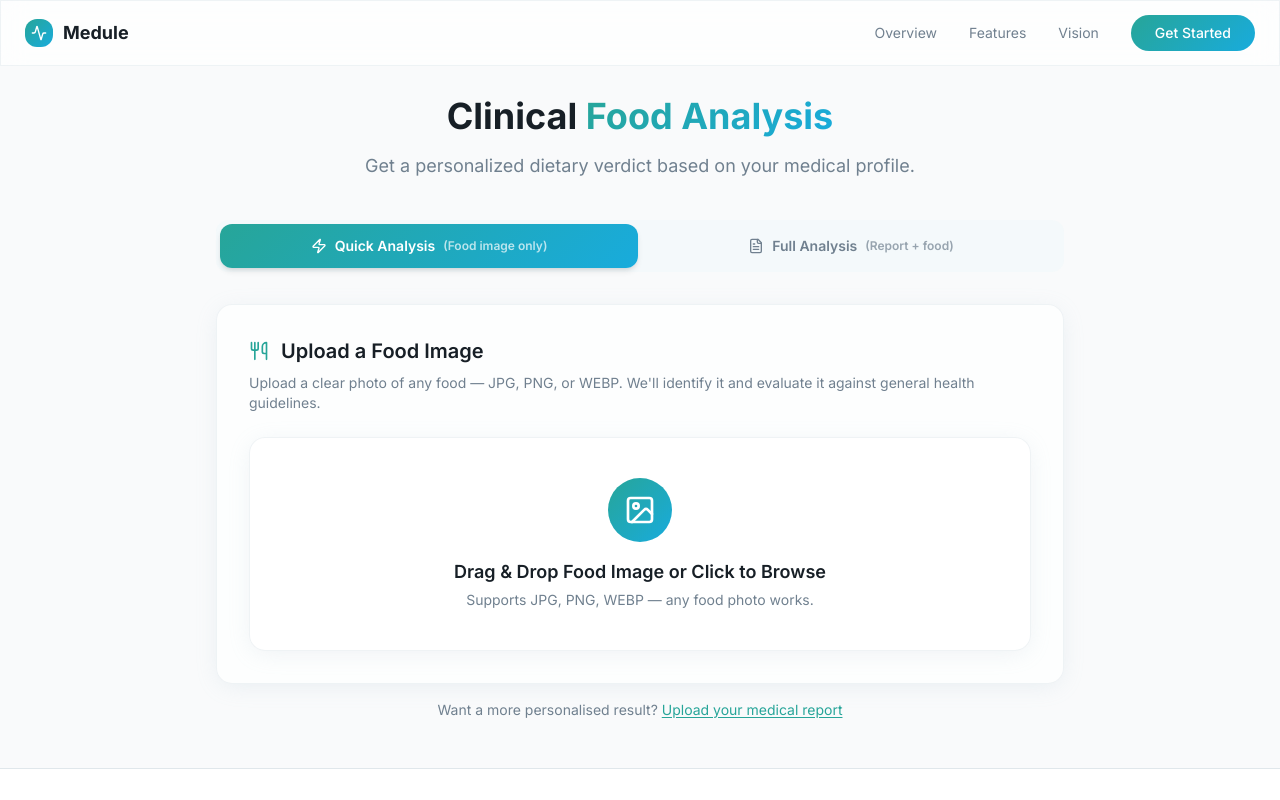
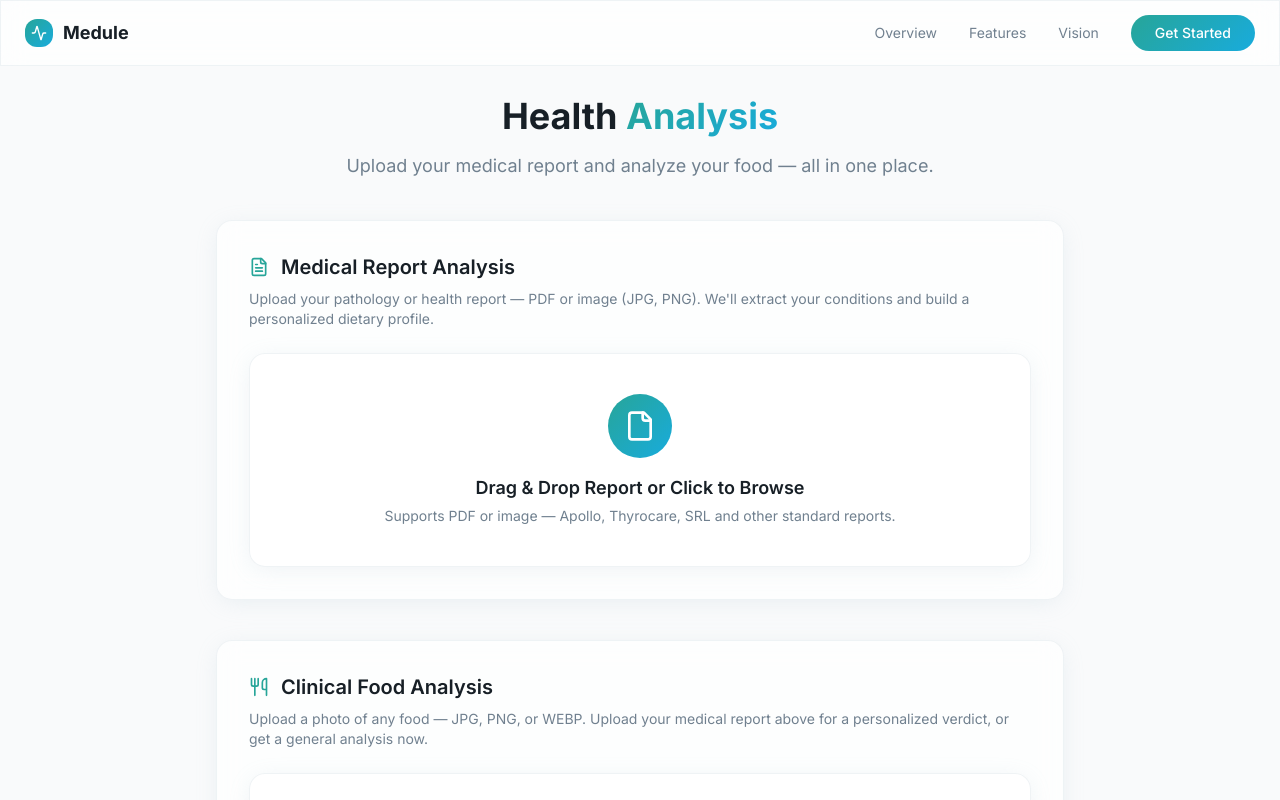
Before and after one commit to Areeb455/medule, a React (Vite) app: page /analyze in a window 1280 px wide. Shown: the top 800 px of the page. Built offline with nearby package versions, Linux system fonts and the light colour scheme; the HTML template or start-up script is replaced by a standard one.

Commit message:
Refactor Analyze component for improved functionality

```diff
--- a/src/pages/Analyze.tsx
+++ b/src/pages/Analyze.tsx
@@ -4,21 +4,14 @@ import FooterSection from "@/components/FooterSection";
 import FileUpload from "@/components/analyze/FileUpload";
 import { Button } from "@/components/ui/button";
 import { useToast } from "@/hooks/use-toast";
-import {
-  Activity, CheckCircle, AlertTriangle, Info,
-  Utensils, FileText, RotateCcw, Zap
-} from "lucide-react";
-
-type Mode = "quick" | "full";
-type QuickStep = 1 | 2;
-type FullStep  = 1 | 2 | 3;
+import { Activity, CheckCircle, AlertTriangle, Info, RotateCcw, FileText, Utensils } from "lucide-react";
 
 function AnalysisResult({ result, foodPreview, profileLabel, onReset }: {
   result: any; foodPreview: string | null; profileLabel: string; onReset: () => void;
 }) {
   const approved = result.dietary_status === "APPROVED";
   return (
-    <div className="animate-fade-in-up space-y-6">
+    <div className="animate-fade-in-up space-y-6 mt-6">
       <div className="glass card-shadow rounded-2xl p-8">
         <div className="flex flex-col md:flex-row gap-8">
           <div className="w-full md:w-1/3 flex flex-col items-center">
@@ -93,178 +86,130 @@ function AnalysisResult({ result, foodPreview, profileLabel, onReset }: {
 
 export default function Analyze() {
   const { toast } = useToast();
-  const [mode, setMode] = useState<Mode>("quick");
-
-  const [quickStep, setQuickStep] = useState<QuickStep>(1);
-  const [quickFoodPreview, setQuickFoodPreview] = useState<string | null>(null);
-  const [quickResult, setQuickResult] = useState<any>(null);
-  const [quickLoading, setQuickLoading] = useState(false);
-
-  const [fullStep, setFullStep] = useState<FullStep>(1);
-  const [profileData, setProfileData] = useState<any>(null);
-  const [fullFoodPreview, setFullFoodPreview] = useState<string | null>(null);
-  const [fullResult, setFullResult] = useState<any>(null);
-  const [fullLoading, setFullLoading] = useState(false);
-
   const API = "https://medule-3ix4.onrender.com";
 
-  const handleQuickFoodUpload = async (file: File) => {
-    setQuickFoodPreview(URL.createObjectURL(file));
-    setQuickLoading(true);
+  // ── Medical Report state ──
+  const [reportLoading, setReportLoading] = useState(false);
+  const [profileData, setProfileData] = useState<any>(null);
+
+  // ── Food Analysis state ──
+  const [foodLoading, setFoodLoading] = useState(false);
+  const [foodPreview, setFoodPreview] = useState<string | null>(null);
+  const [foodResult, setFoodResult] = useState<any>(null);
+
+  // ── Medical Report upload (PDF or image) ──
+  const handleReportUpload = async (file: File) => {
+    const isPdf = file.name.toLowerCase().endsWith(".pdf");
+    const isImage = file.type.startsWith("image/");
+
+    if (!isPdf && !isImage) {
+      toast({ title: "Invalid file", description: "Please upload a PDF or an image of your report.", variant: "destructive" });
+      return;
+    }
+
+    setReportLoading(true);
+    setProfileData(null);
+
+    const formData = new FormData();
+    formData.append("file", file);
+
+    try {
+      const res = await fetch(`${API}/upload-medical-report`, { method: "POST", body: formData });
+      if (!res.ok) {
+        const b = await res.json().catch(() => ({ detail: "Upload failed." }));
+        throw new Error(b.detail ?? "Upload failed.");
+      }
+      setProfileData(await res.json());
+      toast({ title: "Report Analyzed", description: "Medical profile generated successfully." });
+    } catch (err: any) {
+      toast({ title: "Upload Failed", description: err.message, variant: "destructive" });
+    } finally {
+      setReportLoading(false);
+    }
+  };
+
+  const resetReport = () => setProfileData(null);
+
+  // ── Food upload ──
+  const handleFoodUpload = async (file: File) => {
+    setFoodPreview(URL.createObjectURL(file));
+    setFoodResult(null);
+    setFoodLoading(true);
+
     const formData = new FormData();
     formData.append("image", file);
-    formData.append("profile", "full");
+    formData.append("profile", profileData?.assigned_profile || "full");
+
     try {
       const res = await fetch(`${API}/analyze-food`, { method: "POST", body: formData });
-      if (!res.ok) { const b = await res.json().catch(() => ({ detail: "Analysis failed." })); throw new Error(b.detail); }
-      setQuickResult(await res.json());
-      setQuickStep(2);
+      if (!res.ok) {
+        const b = await res.json().catch(() => ({ detail: "Analysis failed." }));
+        throw new Error(b.detail ?? "Analysis failed.");
+      }
+      setFoodResult(await res.json());
       toast({ title: "Analysis Complete", description: "Food has been evaluated." });
     } catch (err: any) {
       toast({ title: "Analysis Failed", description: err.message, variant: "destructive" });
-    } finally { setQuickLoading(false); }
+    } finally {
+      setFoodLoading(false);
+    }
   };
 
-  const resetQuick = () => { setQuickStep(1); setQuickFoodPreview(null); setQuickResult(null); };
-
-  const handleReportUpload = async (file: File) => {
-    if (!file.name.toLowerCase().endsWith(".pdf")) {
-      toast({ title: "Invalid file", description: "Please upload a PDF file.", variant: "destructive" }); return;
-    }
-    setFullLoading(true);
-    const formData = new FormData();
-    formData.append("file", file);
-    try {
-      const res = await fetch(`${API}/upload-medical-report`, { method: "POST", body: formData });
-      if (!res.ok) { const b = await res.json().catch(() => ({ detail: "Upload failed." })); throw new Error(b.detail); }
-      setProfileData(await res.json());
-      setFullStep(2);
-      toast({ title: "Report Analyzed", description: "Medical profile generated." });
-    } catch (err: any) {
-      toast({ title: "Upload Failed", description: err.message, variant: "destructive" });
-    } finally { setFullLoading(false); }
-  };
-
-  const handleFullFoodUpload = async (file: File) => {
-    setFullFoodPreview(URL.createObjectURL(file));
-    setFullLoading(true);
-    const formData = new FormData();
-    formData.append("image", file);
-    formData.append("profile", profileData?.assigned_profile || "full");
-    try {
-      const res = await fetch(`${API}/analyze-food`, { method: "POST", body: formData });
-      if (!res.ok) { const b = await res.json().catch(() => ({ detail: "Analysis failed." })); throw new Error(b.detail); }
-      setFullResult(await res.json());
-      setFullStep(3);
-      toast({ title: "Analysis Complete", description: "Food evaluated against your profile." });
-    } catch (err: any) {
-      toast({ title: "Analysis Failed", description: err.message, variant: "destructive" });
-    } finally { setFullLoading(false); }
-  };
-
-  const resetFull = () => { setFullStep(1); setProfileData(null); setFullFoodPreview(null); setFullResult(null); };
+  const resetFood = () => { setFoodPreview(null); setFoodResult(null); };
 
   return (
     <div className="min-h-screen bg-background flex flex-col">
       <Navbar />
       <main className="flex-1 pt-24 pb-12">
-        <div className="container mx-auto px-6 max-w-4xl">
+        <div className="container mx-auto px-6 max-w-4xl space-y-10">
 
-          <div className="mb-10 text-center animate-fade-in-up">
+          {/* ── Page header ── */}
+          <div className="text-center animate-fade-in-up">
             <h1 className="text-3xl md:text-4xl font-bold mb-4 text-foreground">
-              Clinical <span className="gradient-text">Food Analysis</span>
+              Health <span className="gradient-text">Analysis</span>
             </h1>
             <p className="text-muted-foreground text-lg">
-              Get a personalized dietary verdict based on your medical profile.
+              Upload your medical report and analyze your food — all in one place.
             </p>
           </div>
 
-          {/* Mode Tabs */}
-          <div className="flex rounded-xl bg-secondary/30 p-1 mb-8 gap-1">
-            <button
-              onClick={() => setMode("quick")}
-              className={`flex-1 flex items-center justify-center gap-2 py-3 px-4 rounded-lg text-sm font-semibold transition-all ${mode === "quick" ? "gradient-bg text-primary-foreground shadow-md" : "text-muted-foreground hover:text-foreground"}`}
-            >
-              <Zap className="h-4 w-4" /> Quick Analysis
-              <span className="text-xs opacity-70 hidden sm:inline">(Food image only)</span>
-            </button>
-            <button
-              onClick={() => setMode("full")}
-              className={`flex-1 flex items-center justify-center gap-2 py-3 px-4 rounded-lg text-sm font-semibold transition-all ${mode === "full" ? "gradient-bg text-primary-foreground shadow-md" : "text-muted-foreground hover:text-foreground"}`}
-            >
-              <FileText className="h-4 w-4" /> Full Analysis
-              <span className="text-xs opacity-70 hidden sm:inline">(Report + food)</span>
-            </button>
-          </div>
-
-          {/* QUICK MODE */}
-          {mode === "quick" && (
-            <>
-              {quickStep === 1 && (
-                <div className="animate-fade-in-up">
-                  <div className="glass card-shadow rounded-2xl p-8 mb-4">
+          {/* ══════════════════════════════════════
+              SECTION 1 — Medical Report Analysis
+          ══════════════════════════════════════ */}
+          <div className="glass card-shadow rounded-2xl p-8 animate-fade-in-up">
             <div className="flex items-center gap-3 mb-2">
-                      <Utensils className="h-5 w-5 text-primary" />
-                      <h2 className="text-xl font-semibold text-foreground">Upload a Food Image</h2>
+              <FileText className="h-5 w-5 text-primary" />
+              <h2 className="text-xl font-semibold text-foreground">Medical Report Analysis</h2>
             </div>
             <p className="text-muted-foreground text-sm mb-6">
-                      Upload a clear photo of any food — JPG, PNG, or WEBP. We'll identify it and evaluate it against general health guidelines.
+              Upload your pathology or health report — PDF or image (JPG, PNG). We'll extract your conditions and build a personalized dietary profile.
             </p>
+
+            {!profileData ? (
+              <>
                 <FileUpload
-                      type="image"
-                      accept="image/jpeg, image/jpg, image/png, image/webp"
-                      label="Drag & Drop Food Image or Click to Browse"
-                      description="Supports JPG, PNG, WEBP — any food photo works."
-                      onFileSelect={handleQuickFoodUpload}
-                      isLoading={quickLoading}
+                  type="pdf"
+                  accept="application/pdf, image/jpeg, image/jpg, image/png, image/webp"
+                  label="Drag & Drop Report or Click to Browse"
+                  description="Supports PDF or image — Apollo, Thyrocare, SRL and other standard reports."
+                  onFileSelect={handleReportUpload}
+                  isLoading={reportLoading}
                 />
-                    {quickLoading && <p className="text-center mt-4 text-muted-foreground animate-pulse">Identifying food and running analysis...</p>}
-                  </div>
-                  <div className="text-center text-sm text-muted-foreground">
-                    Want a more personalised result?{" "}
-                    <button onClick={() => setMode("full")} className="text-primary underline underline-offset-2">Upload your medical report</button>
-                  </div>
-                </div>
-              )}
-              {quickStep === 2 && quickResult && (
-                <AnalysisResult result={quickResult} foodPreview={quickFoodPreview} profileLabel="general health" onReset={resetQuick} />
+                {reportLoading && (
+                  <p className="text-center mt-4 text-muted-foreground animate-pulse">
+                    Analyzing medical report with AI...
+                  </p>
                 )}
               </>
-          )}
-
-          {/* FULL MODE */}
-          {mode === "full" && (
-            <>
-              {fullStep === 1 && (
-                <div className="animate-fade-in-up">
-                  <div className="glass card-shadow rounded-2xl p-8">
-                    <div className="flex items-center gap-3 mb-2">
-                      <div className="w-8 h-8 rounded-full gradient-bg flex items-center justify-center text-primary-foreground font-bold text-sm">1</div>
-                      <h2 className="text-xl font-semibold text-foreground">Upload Medical Report</h2>
+            ) : (
+              <div className="space-y-4">
+                <div className="border-l-4 border-primary pl-4">
+                  <h3 className="text-lg font-bold text-foreground flex items-center gap-2 mb-1">
+                    <Activity className="h-5 w-5 text-primary" />
+                    Profile: <span className="capitalize">{profileData.assigned_profile}</span>
+                  </h3>
+                  <p className="text-muted-foreground text-sm">{profileData.summary}</p>
                 </div>
-                    <p className="text-muted-foreground text-sm mb-6">
-                      Upload your pathology or health report as a PDF — we'll extract your conditions and build a personalized dietary profile.
-                    </p>
-                    <FileUpload
-                      type="pdf"
-                      accept="application/pdf"
-                      label="Drag & Drop PDF or Click to Browse"
-                      description="Supports Apollo, Thyrocare, SRL, and other standard pathology PDFs."
-                      onFileSelect={handleReportUpload}
-                      isLoading={fullLoading}
-                    />
-                    {fullLoading && <p className="text-center mt-4 text-muted-foreground animate-pulse">Analyzing medical report with AI...</p>}
-                  </div>
-                </div>
-              )}
-
-              {fullStep === 2 && profileData && (
-                <div className="animate-fade-in-up space-y-6">
-                  <div className="glass card-shadow rounded-2xl p-6 border-l-4 border-primary">
-                    <h3 className="text-lg font-bold text-foreground mb-2 flex items-center gap-2">
-                      <Activity className="h-5 w-5 text-primary" /> Profile: <span className="capitalize">{profileData.assigned_profile}</span>
-                    </h3>
-                    <p className="text-muted-foreground mb-4 text-sm">{profileData.summary}</p>
                 <div className="grid gap-2">
                   {profileData.conditions?.map((cond: any, idx: number) => (
                     <div key={idx} className="bg-secondary/50 rounded-lg p-3 text-sm">
@@ -273,34 +218,56 @@ export default function Analyze() {
                     </div>
                   ))}
                 </div>
+                <div className="flex justify-end">
+                  <Button variant="outline" size="sm" onClick={resetReport}>
+                    <RotateCcw className="h-3 w-3 mr-1" /> Upload Different Report
+                  </Button>
                 </div>
-                  <div className="glass card-shadow rounded-2xl p-8">
-                    <div className="flex items-center justify-between mb-2">
-                      <div className="flex items-center gap-3">
-                        <div className="w-8 h-8 rounded-full gradient-bg flex items-center justify-center text-primary-foreground font-bold text-sm">2</div>
-                        <h2 className="text-xl font-semibold text-foreground">Upload Food Image</h2>
               </div>
-                      <Button variant="outline" size="sm" onClick={resetFull}><RotateCcw className="h-3 w-3 mr-1" /> Start Over</Button>
+            )}
           </div>
-                    <p className="text-muted-foreground text-sm mb-6">Upload a clear photo of the food you want to check — JPG, PNG, or WEBP.</p>
+
+          {/* ══════════════════════════════════════
+              SECTION 2 — Clinical Food Analysis
+          ══════════════════════════════════════ */}
+          <div className="glass card-shadow rounded-2xl p-8 animate-fade-in-up">
+            <div className="flex items-center gap-3 mb-2">
+              <Utensils className="h-5 w-5 text-primary" />
+              <h2 className="text-xl font-semibold text-foreground">Clinical Food Analysis</h2>
+            </div>
+            <p className="text-muted-foreground text-sm mb-6">
+              Upload a photo of any food — JPG, PNG, or WEBP.
+              {profileData
+                ? <> Result will be tailored to your <strong className="text-foreground capitalize">{profileData.assigned_profile}</strong> profile.</>
+                : <> Upload your medical report above for a personalized verdict, or get a general analysis now.</>
+              }
+            </p>
+
+            {!foodResult ? (
+              <>
                 <FileUpload
                   type="image"
                   accept="image/jpeg, image/jpg, image/png, image/webp"
                   label="Drag & Drop Food Image or Click to Browse"
-                      description="Supports JPG, PNG, WEBP — verdict tailored to your medical profile."
-                      onFileSelect={handleFullFoodUpload}
-                      isLoading={fullLoading}
+                  description="Supports JPG, PNG, WEBP — any food photo works."
+                  onFileSelect={handleFoodUpload}
+                  isLoading={foodLoading}
                 />
-                    {fullLoading && <p className="text-center mt-4 text-muted-foreground animate-pulse">Analyzing food against your profile...</p>}
-                  </div>
-                </div>
-              )}
-
-              {fullStep === 3 && fullResult && (
-                <AnalysisResult result={fullResult} foodPreview={fullFoodPreview} profileLabel={profileData?.assigned_profile ?? "full"} onReset={resetFull} />
+                {foodLoading && (
+                  <p className="text-center mt-4 text-muted-foreground animate-pulse">
+                    Identifying food and running analysis...
+                  </p>
                 )}
               </>
+            ) : (
+              <AnalysisResult
+                result={foodResult}
+                foodPreview={foodPreview}
+                profileLabel={profileData?.assigned_profile ?? "general health"}
+                onReset={resetFood}
+              />
             )}
+          </div>
 
         </div>
       </main>
```
Lines whose indentation alone changed are shown as unchanged.
